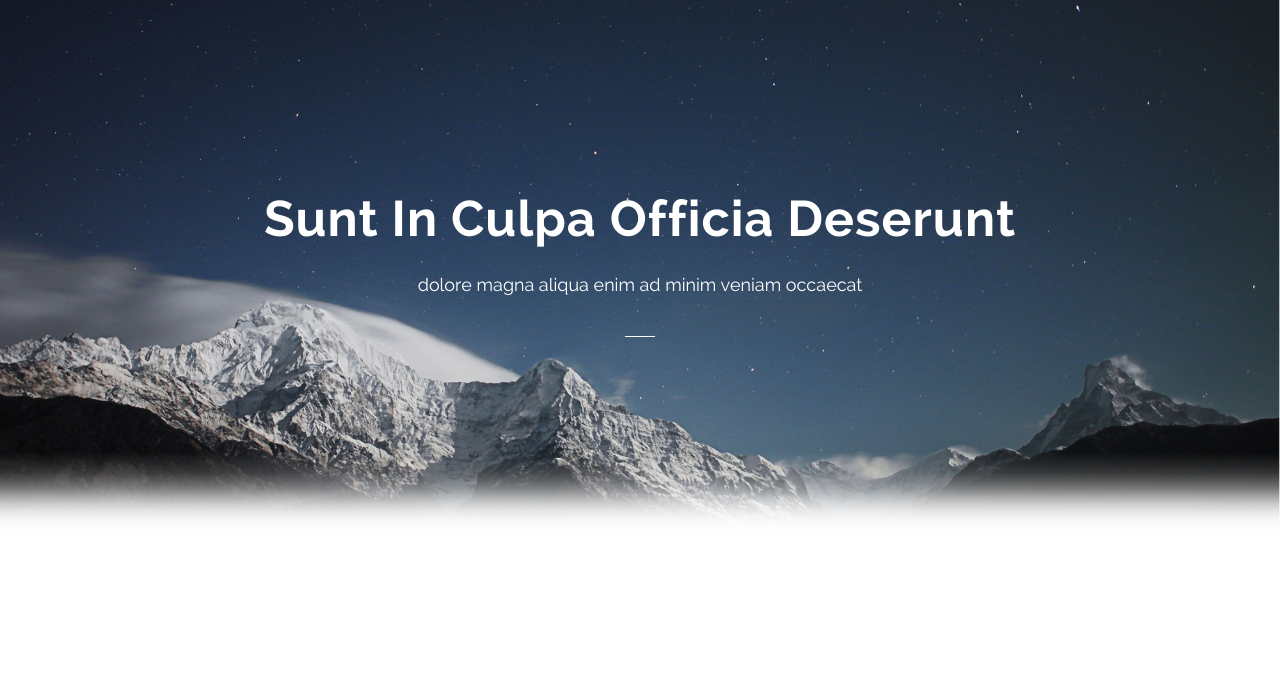
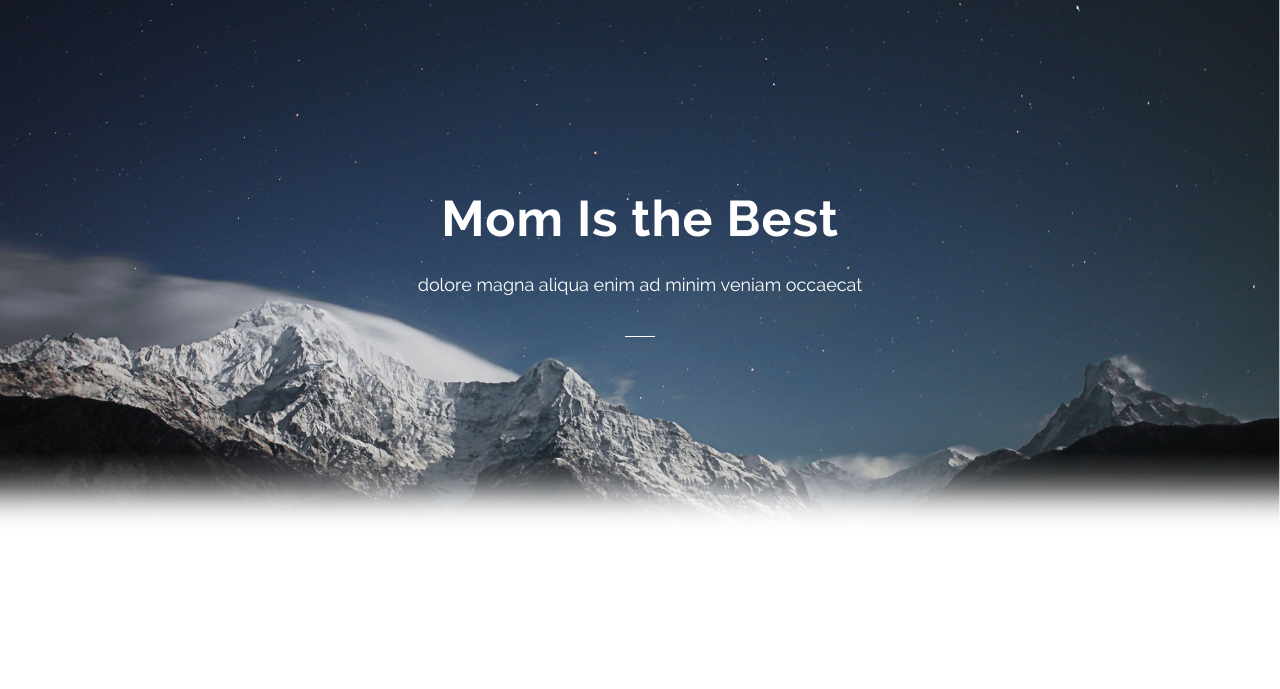
Before and after one commit to Neptuned/neptuned.github.io, a plain HTML site: page index.html in a window 1280 px wide. Shown: the part 98-787 px from the top of the page. Drawn offline with nearby package versions, Linux system fonts and the light colour scheme; a script that the page names is missing.

Commit message:
Changed Header

```diff
--- a/index.html
+++ b/index.html
@@ -40,7 +40,7 @@
 		</header>
 
 		<div class="caption light animated wow fadeInDown clearfix">
-			<h1>Sunt In Culpa Officia Deserunt</h1>
+			<h1>Mom Is the Best</h1>
 			<p>dolore magna aliqua enim ad minim veniam occaecat</p>
 			<hr>
 		</div>
```
